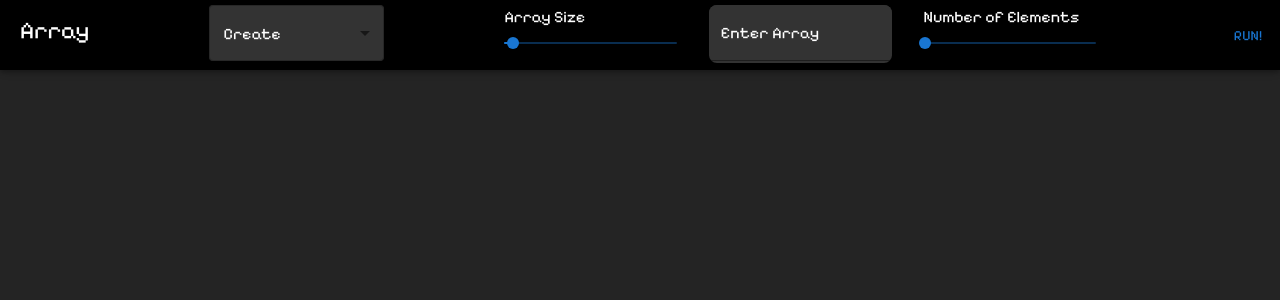
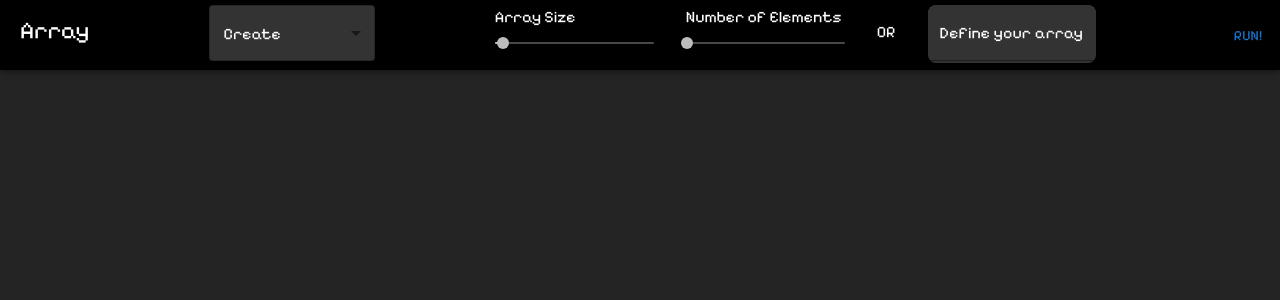
Before and after one commit to Thayumanavansiva/Visualicious, a React (Vite) app: page /array in a window 1280 px wide. Shown: the top 300 px of the page. Built offline with nearby package versions, Linux system fonts and the light colour scheme.

Commit message:
Update NavBar.jsx

```diff
--- a/src/AlgorithmsVisualizer/Array/NavBar.jsx
+++ b/src/AlgorithmsVisualizer/Array/NavBar.jsx
@@ -9,21 +9,21 @@ import { Typography, AppBar, Box, Stack, Slider, Button, TextField } from '@mui/
 
 export default function NavBar({name, type, params, updateParams, updateType}) {
 
+    const [disable, setDisable] = React.useState(true);
+
 
     // handle Params Changes Disable for different params...
     React.useEffect(() => {
+
         // create a disable state. [only for CREATE]
 
-        // if params.array.size > 0 then user has given an array so disable the other params.
+        // if params.Array.size > 0 then user has given an array so disable the other params.
 
         // else disable textinput field and enable sliders...
+        console.log(params);
 
     }
     , [params])
-
-    React.useEffect(() => {
-        console.log(type);
-    }, [type]);
 
 
 
@@ -89,11 +89,35 @@ export default function NavBar({name, type, params, updateParams, updateType}) {
                         updateParams("arraySize", event.target.value);
                     }}
                     min={5}
+                    disabled={disable}
                     max={100}
                 />
                 </Box>
 
-                <TextField id="filled-basic" label="Enter Array" variant="filled" sx={{
+                <Box sx={{width: "200px"}}>
+                <Typography variant = "body" component="div" sx={{fontFamily: "Pixelify Sans"}}>
+                    Number of Elements
+                </Typography>
+                <Slider
+                    aria-label="Array Size"
+                    defaultValue={5}
+                    valueLabelDisplay="auto"
+                    value={params.N}
+                    size="small"
+                    onChange={(event) => {
+                        updateParams('N', event.target.value);
+                    }}
+                    disabled={disable}
+                    min={5}
+                    max={100}
+                />
+                </Box>
+
+                <Typography variant = "body" component="div" sx={{fontFamily: "Pixelify Sans", padding: "15px 0px 0px 0px"}}>
+                    OR
+                </Typography>
+
+                <TextField id="filled-basic" label="Define your array" variant="filled" sx={{
                     backgroundColor: "#333",
                     borderRadius: "0.5rem",
                     "& .MuiInputBase-input": {
@@ -109,24 +133,6 @@ export default function NavBar({name, type, params, updateParams, updateType}) {
                         borderRadius: "0.5rem"
                     }
                     }} onChange={(event) => updateParams("Array", event.target.value.split(","))}/>
-
-                <Box sx={{width: "200px"}}>
-                <Typography variant = "body" component="div" sx={{fontFamily: "Pixelify Sans"}}>
-                    Number of Elements
-                </Typography>
-                <Slider
-                    aria-label="Array Size"
-                    defaultValue={5}
-                    valueLabelDisplay="auto"
-                    value={params.N}
-                    size="small"
-                    onChange={(event) => {
-                        updateParams('N', event.target.value);
-                    }}
-                    min={5}
-                    max={100}
-                />
-                </Box>
 
                 </Stack>
 
```
